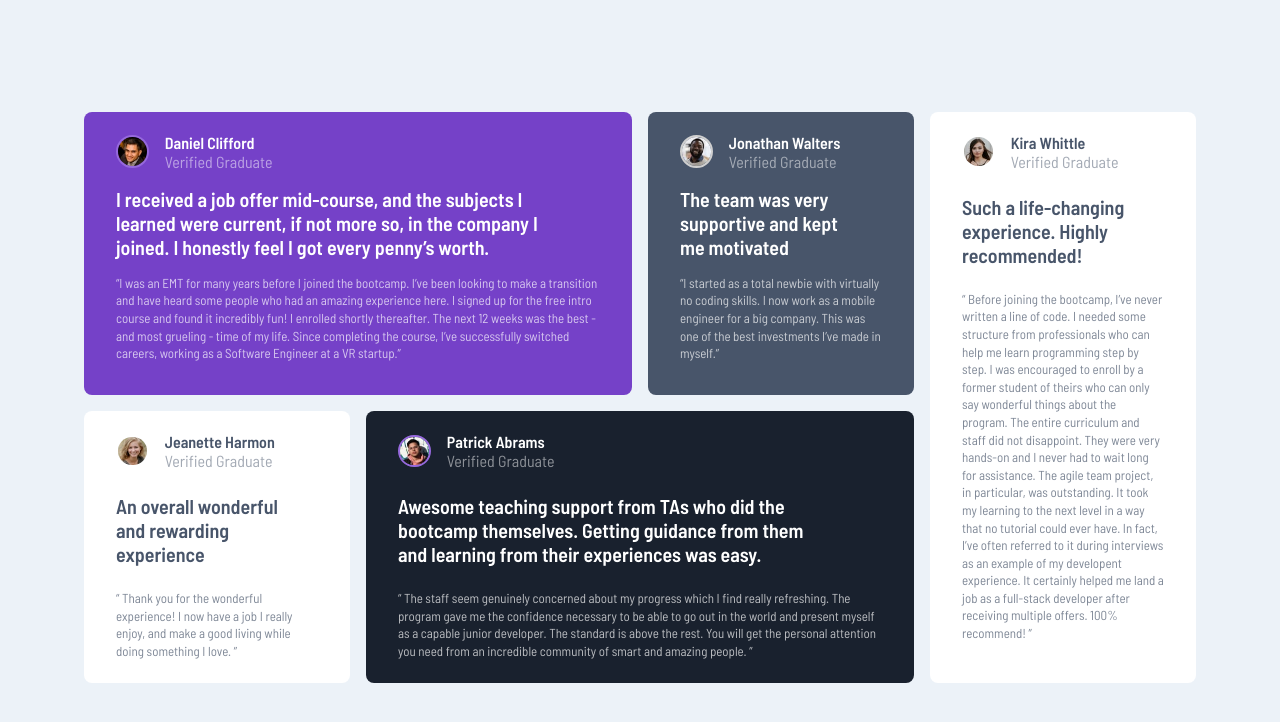
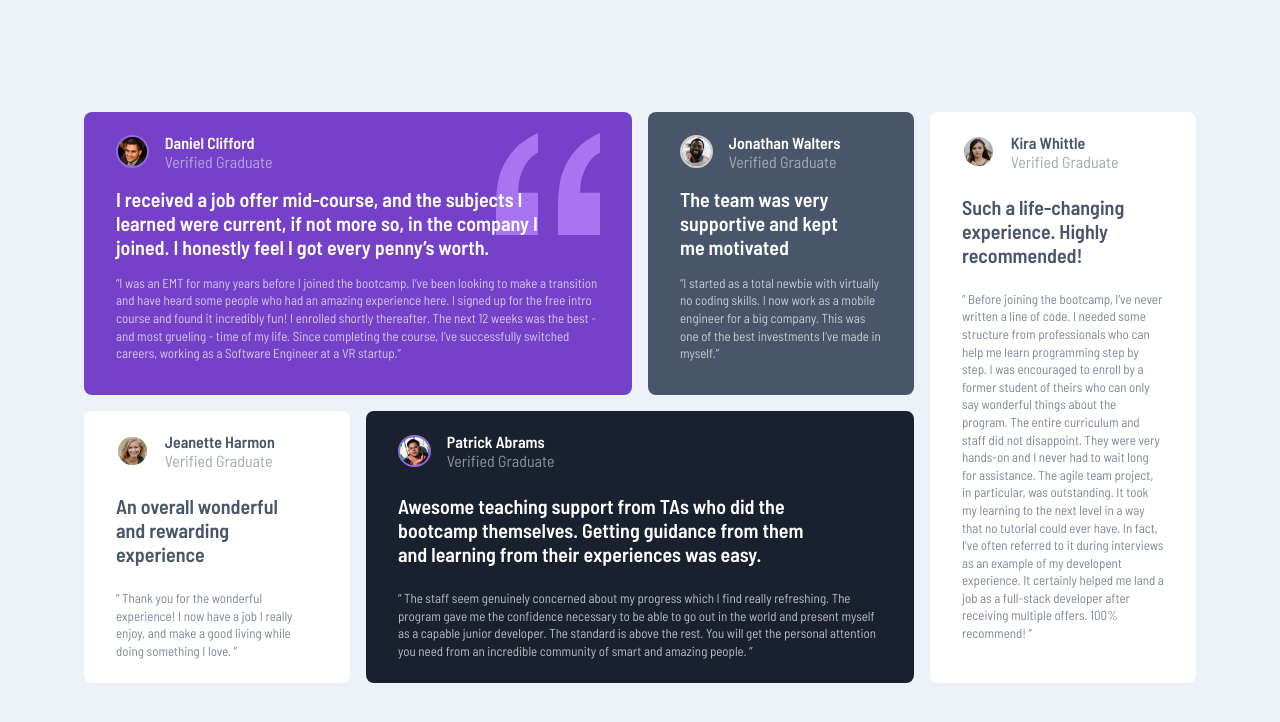
Before and after one commit to IzykGit/testimonials-grid, a plain HTML site: page index.html in a window 1280 px wide. Drawn offline with Linux system fonts and the light colour scheme.

Commit message:
added quote picture

```diff
--- a/style.css
+++ b/style.css
@@ -99,6 +99,11 @@ article > p {
     gap: 1rem;
 
     color: white;
+
+    background-image: url(./images/bg-pattern-quotation.svg);
+    background-repeat: no-repeat;
+    background-position: right top;
+    background-origin: content-box;
 }
 
 .article-2 {
```
